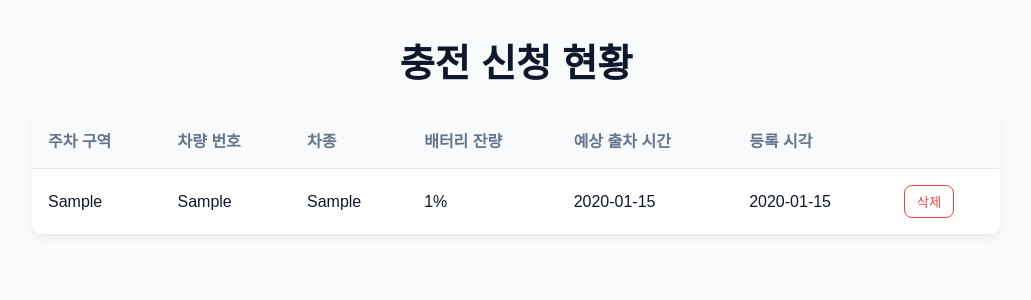
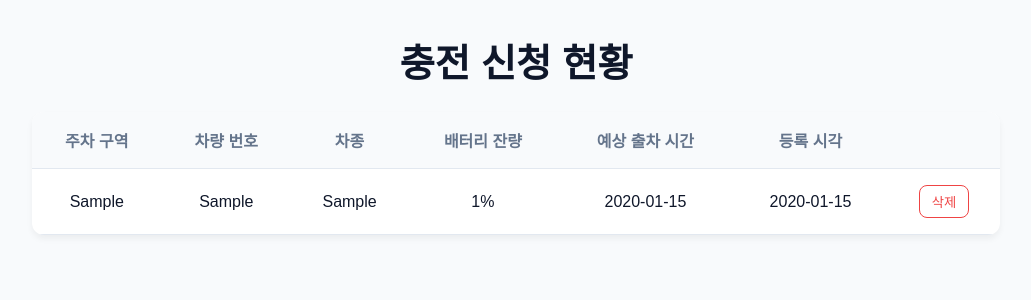
Before and after one commit to 100qhf-cyber/26_HC267, a Flask app: page /status in a window 1280 px wide. Shown: the top 300 px of the page, without its empty margins (124-1155 px from the left). Run offline with Flask 3, Linux system fonts and the light colour scheme; tables that the repository leaves empty hold one stand-in row (values such as "Sample post").

Commit message:
style.css

```diff
--- a/kiosk/static/style.css
+++ b/kiosk/static/style.css
@@ -164,8 +164,9 @@ table {
 
 th, td {
   padding: 16px;
-  text-align: left;
-  border-bottom: 1px solid #e2e8f0; /* 표 테두리 밝게 */
+  text-align: center; /* 가로 정렬: left에서 center로 변경 */
+  vertical-align: middle; /* 세로 정렬: 칸의 중앙에 딱 맞춤 */
+  border-bottom: 1px solid #e2e8f0;
 }
 
 th {
```
